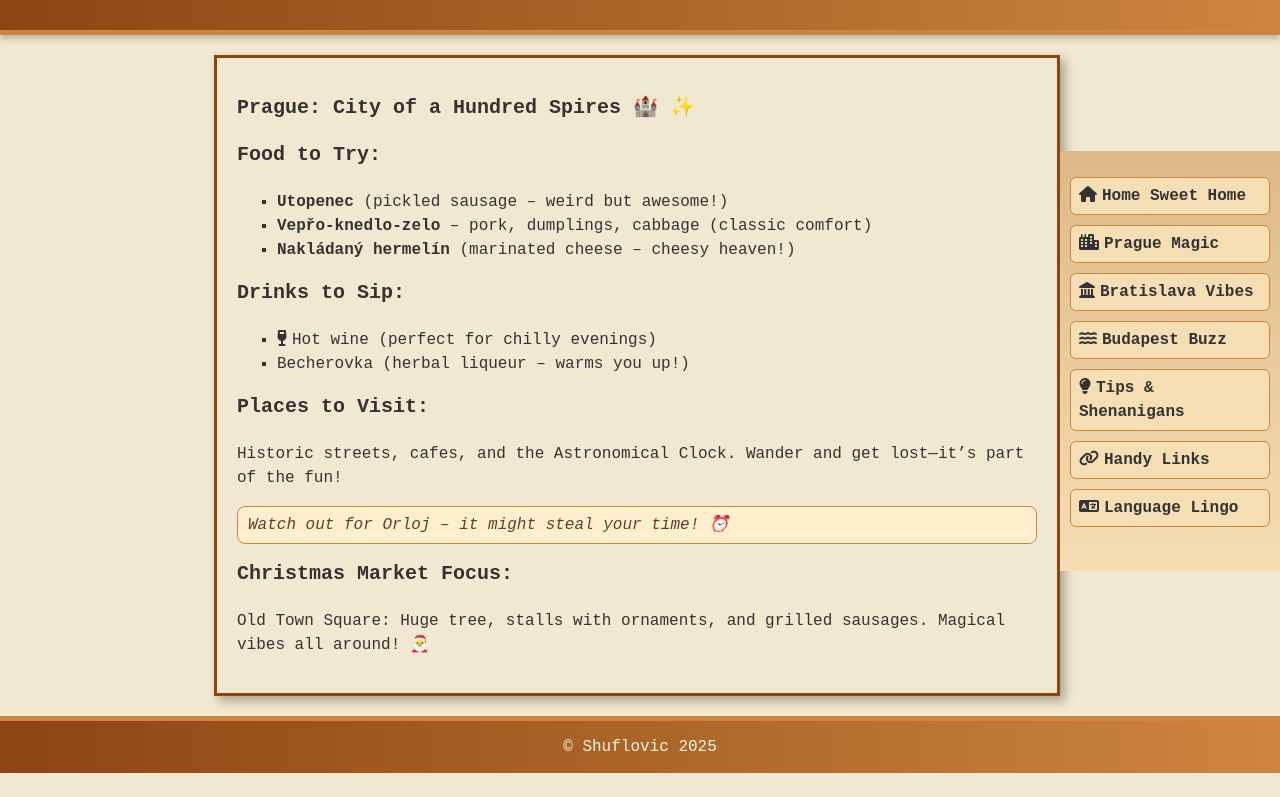
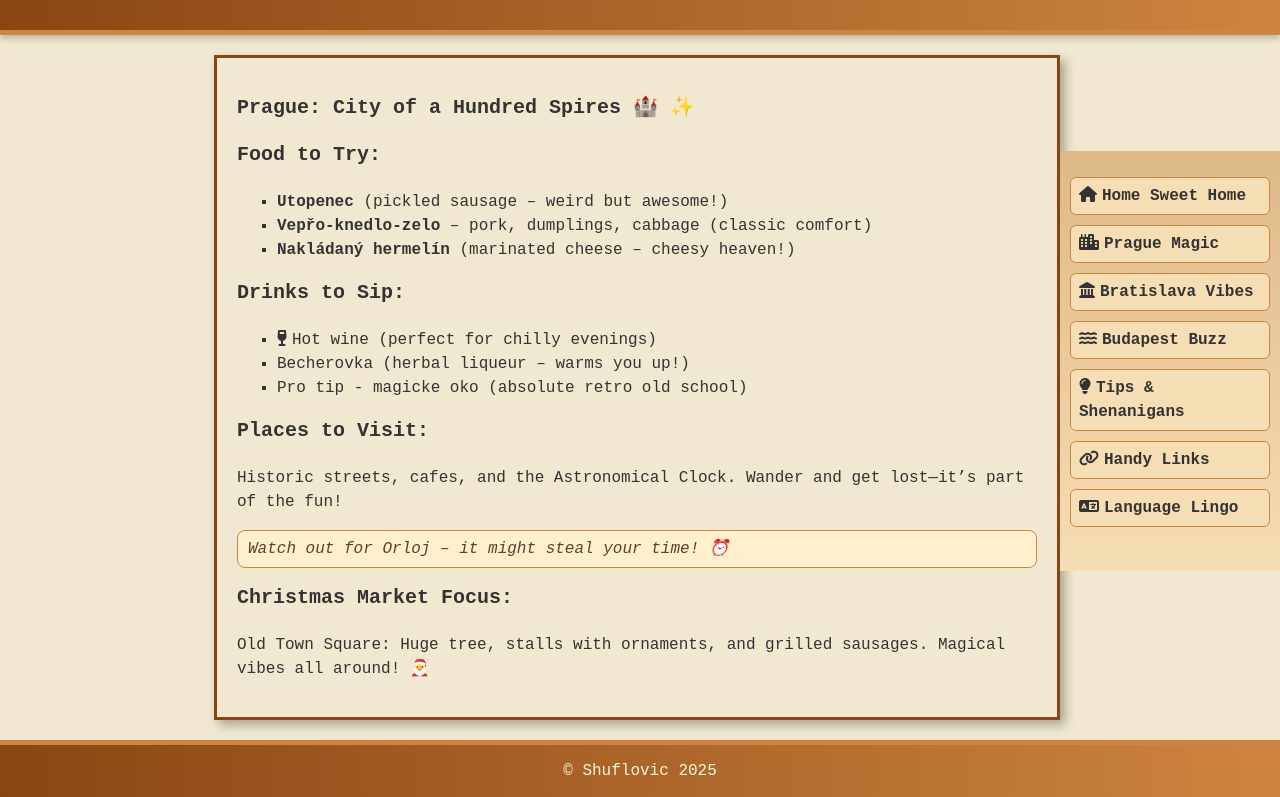
Before and after one commit to shuflovic/eurotrip, a plain HTML site: page index.html in a window 1280 px wide. Both pictures are taken after a click on the link "Prague Magic". Shown: the part 113-910 px from the top of the page. Before the commit the page ends 886 px from the top, so only its background shows below. Drawn offline with Linux system fonts and the light colour scheme.

Commit message:
Update index.html

```diff
--- a/index.html
+++ b/index.html
@@ -54,6 +54,8 @@
         <ul>
             <li><i class="fas fa-wine-glass"></i>Hot wine (perfect for chilly evenings)</li>
             <li>Becherovka (herbal liqueur – warms you up!)</li>
+            <li>Pro tip - magicke oko (absolute retro old school)</li>
+
         </ul>
         <h3>Places to Visit:</h3>
         <p>Historic streets, cafes, and the Astronomical Clock. Wander and get lost—it’s part of the fun!</p>
```
